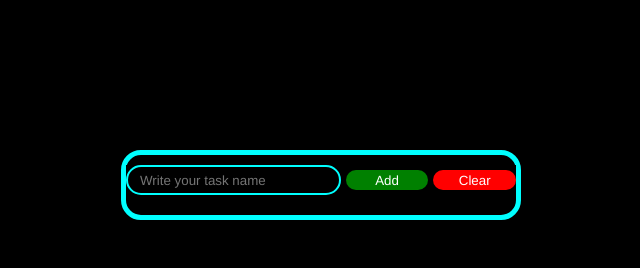
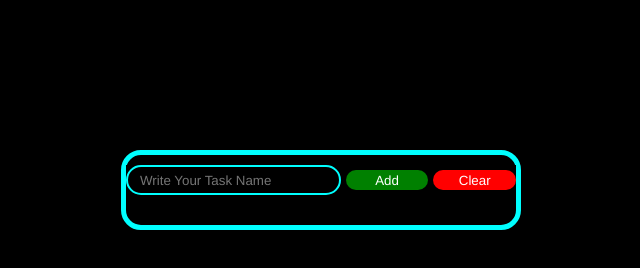
Before and after one commit to sarvaribrokhimov001/Task__Manager__Pro, a plain HTML site: page index.html in a window 1280 px wide. Shown: the whole page, without its empty margins (319-959 px from the left). Drawn offline with nearby package versions, Linux system fonts and the light colour scheme.

Commit message:
Task Manager Pro

```diff
--- a/style.css
+++ b/style.css
@@ -57,6 +57,7 @@ body {
     border-radius: 15px;
     border: 2px solid cyan;
     color: cyan;
+    text-transform: capitalize;
 }
 
 button {
@@ -78,4 +79,5 @@ button:nth-child(3) {
 .warning {
     color: red;
     font-size: 14px;
+    padding: 5px 10px;
 }
```
